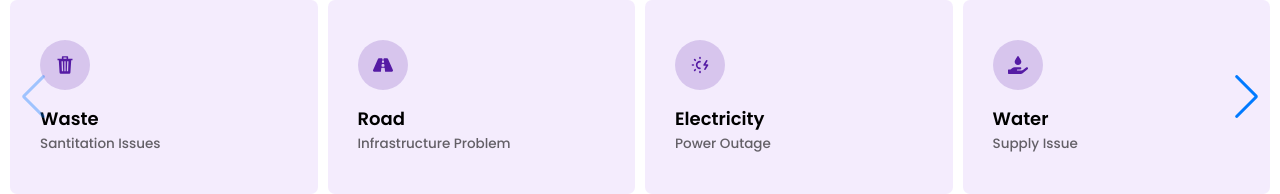
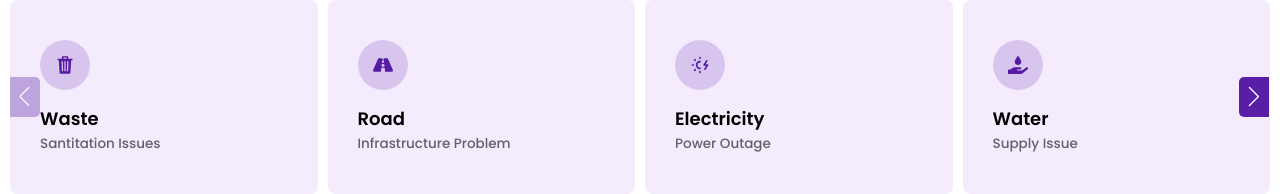
Before and after one commit to Vikram-05/Civil_Watch, a React (Vite) app in the folder client/vite-project/: page / in a window 1280 px wide. Shown: the part 308-502 px from the top of the page. Built offline with nearby package versions, Linux system fonts and the light colour scheme; no server answers.

Commit message:
Update ReportCategory.css

```diff
--- a/client/vite-project/src/components/ReportCateSlider/ReportCategory.css
+++ b/client/vite-project/src/components/ReportCateSlider/ReportCategory.css
@@ -78,6 +78,26 @@
   animation: successAnimation 0.5s ease-in;
 }
 
+.swiper-button-next:after{
+  /* border: 2px solid red; */
+  font-size: 20px !important;
+  background-color: #44059be2;
+  border-radius: 5px 0 0 5px;
+  padding: 10px;
+  color: #fff;
+  margin-right: -15px !important;
+}
+.swiper-button-prev:after{
+  /* border: 2px solid red; */
+  font-size: 20px !important;
+  background-color: #44059be2;
+  border-radius: 0 5px 5px 0;
+  padding: 10px;
+  color: #fff;
+  margin-left: -18px !important;
+}
+
+
 h4 {
   animation: h4Animation 0.6s ease-in;
 }
```
